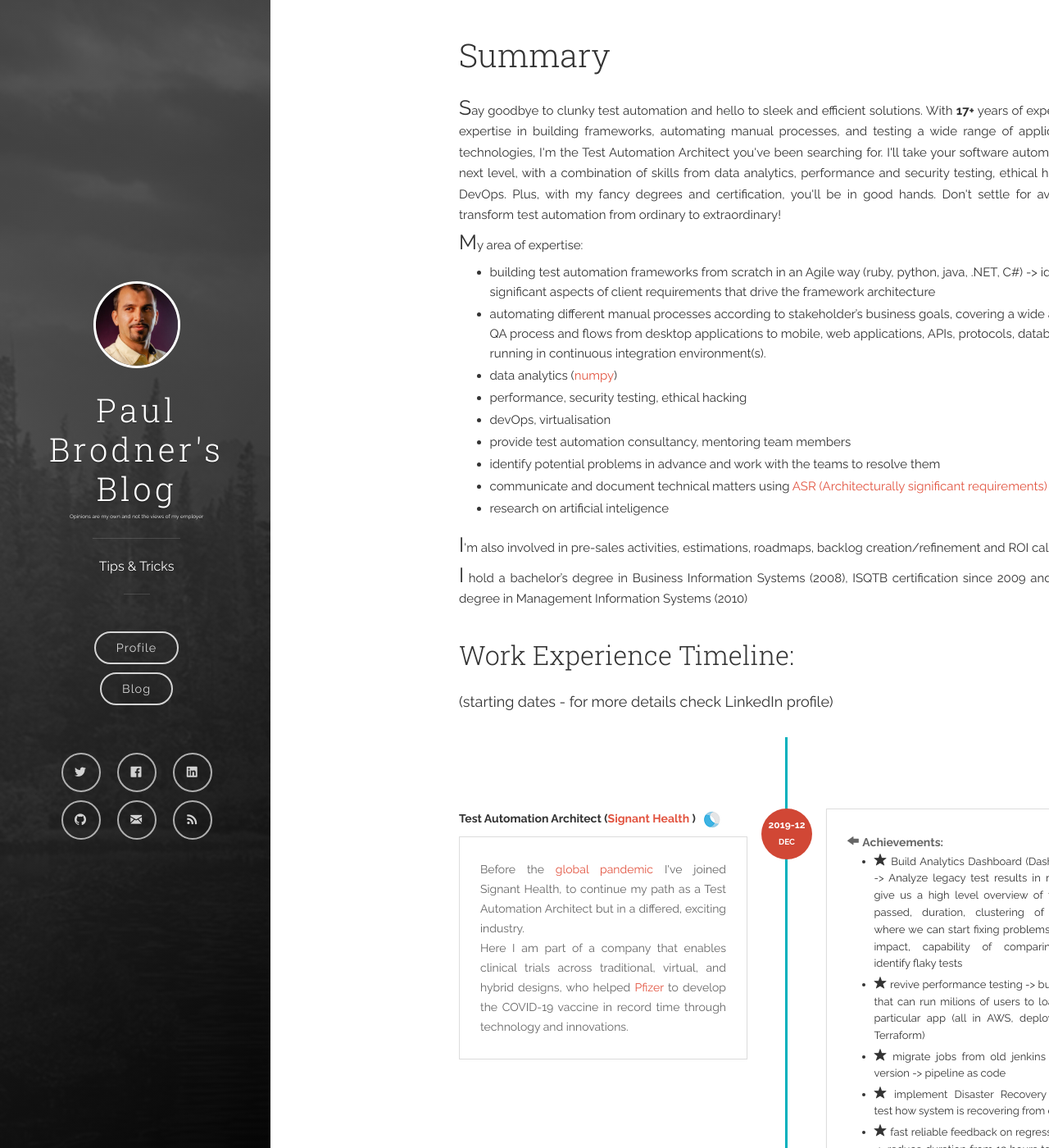
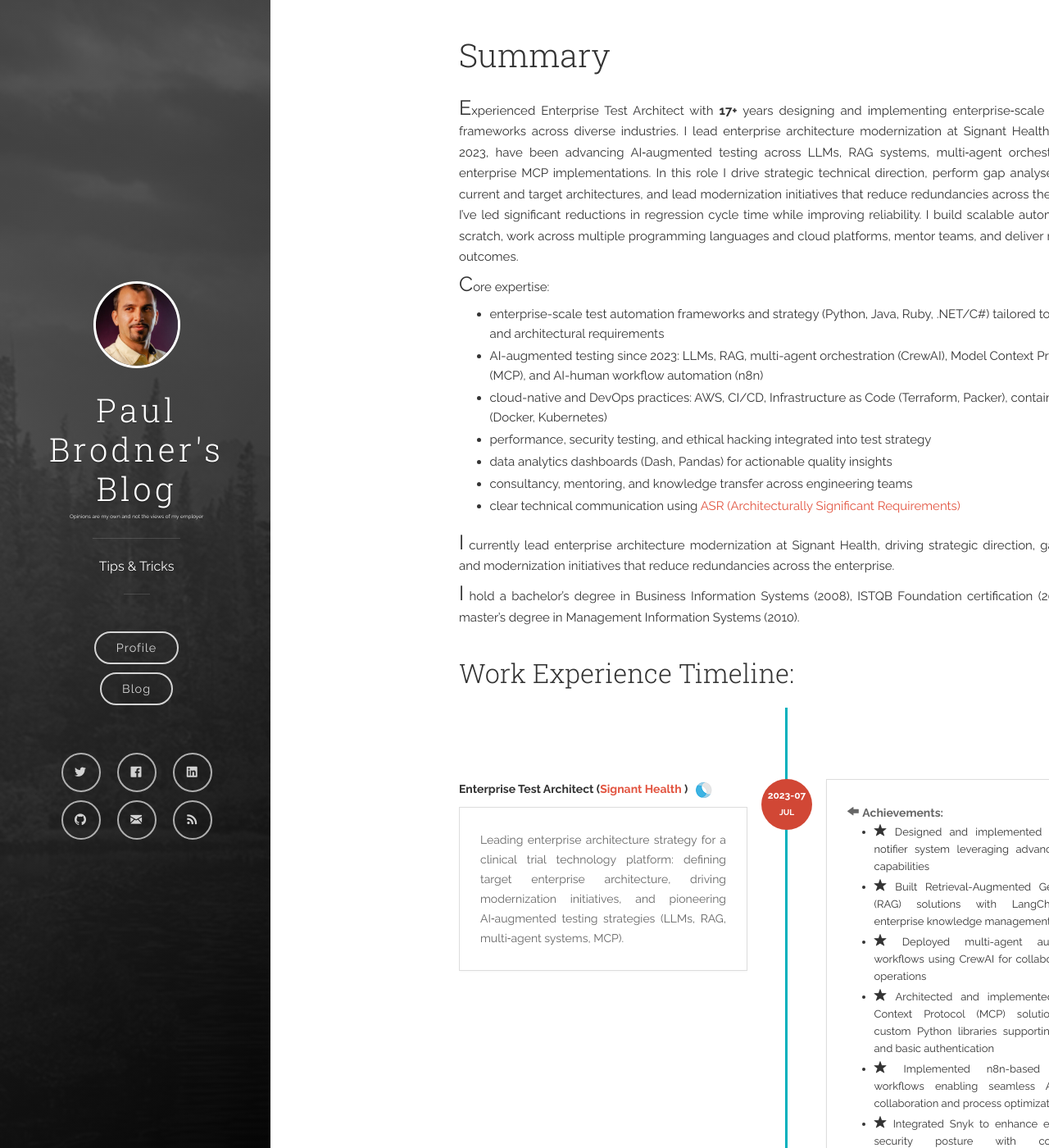
Before and after one commit to paulbrodner/paulbrodner.github.io, a Jekyll site: the page built from profile.md, in a window 1280 px wide and 1400 px high. Shown: the whole window at 82% size. Built offline with Jekyll 4.4.1, drawn with Linux system fonts in a browser that asks for light colours; comment, search, counter and statistics services are not loaded; some of the changed text lies outside the part shown.

Commit message:
updating profile (#41)

```diff
--- a/_data/profile.json
+++ b/_data/profile.json
@@ -1,21 +1,17 @@
 
 {
   "short_intro": [
-
-    {"intro": "My area of expertise:", "details": [
-      "building test automation frameworks from scratch in an Agile way (ruby, python, java, .NET, C#) -> identify significant aspects of client requirements that drive the framework architecture",
-      "automating different manual processes according to stakeholder’s business goals, covering a wide area of E2E QA process and flows from desktop applications to mobile, web applications, APIs, protocols, database - all running in continuous integration environment(s).",
-      "data analytics (<a href='https://numpy.org/' target=\"_blank\">numpy</a>)",
-      "performance, security testing, ethical hacking",
-      "devOps, virtualisation",
-      "provide test automation consultancy, mentoring team members",
-      "identify potential problems in advance and work with the teams to resolve them",
-      "communicate and document technical matters using <a href='https://en.wikipedia.org/wiki/Architecturally_significant_requirements' target=\"_blank\">ASR (Architecturally significant requirements)</a>",
-      "research on artificial inteligence"
-
+    {"intro": "Core expertise:", "details": [
+      "enterprise-scale test automation frameworks and strategy (Python, Java, Ruby, .NET/C#) tailored to business and architectural requirements",
+      "AI-augmented testing since 2023: LLMs, RAG, multi-agent orchestration (CrewAI), Model Context Protocol (MCP), and AI-human workflow automation (n8n)",
+      "cloud-native and DevOps practices: AWS, CI/CD, Infrastructure as Code (Terraform, Packer), containerization (Docker, Kubernetes)",
+      "performance, security testing, and ethical hacking integrated into test strategy",
+      "data analytics dashboards (Dash, Pandas) for actionable quality insights",
+      "consultancy, mentoring, and knowledge transfer across engineering teams",
+      "clear technical communication using <a href='https://en.wikipedia.org/wiki/Architecturally_significant_requirements' target=\"_blank\">ASR (Architecturally Significant Requirements)</a>"
     ]},
-    {"intro": "I'm also involved in pre-sales activities, estimations, roadmaps, backlog creation/refinement and ROI calculation."},
-    {"intro": "I hold a bachelor’s degree in Business Information Systems (2008), ISQTB certification since 2009 and a master’s degree in Management Information Systems (2010)"}
+    {"intro": "I currently lead enterprise architecture modernization at Signant Health, driving strategic direction, gap analysis, and modernization initiatives that reduce redundancies across the enterprise."},
+    {"intro": "I hold a bachelor’s degree in Business Information Systems (2008), ISTQB Foundation certification (2009), and a master’s degree in Management Information Systems (2010)."}
   ],
 
   "work": [
@@ -28,7 +24,7 @@
       "startDate": "2008-06",
       "startYear": "2008",
       "startMonth": "JUN",
-      "summary": "Starting my careen in testing as a QA Engineer. Here I've learned how to Design, Develops and execute Tests including common and uncommon use cases, how to do performance testing, stress and stability testing, in order to fulfill the quality of the software. At Embarcadero I've learned <a href='https://en.wikipedia.org/wiki/Delphi_(software)' target=\"_blank\">Delphi</a> as the main programming language to automate <a href='https://docs.embarcadero.com/products/er_studio/' target=\"_blank\">ERStudio Data Architect</a>. <br>One year later (2009), I've taken the <a href='https://www.istqb.org' target=\"_blank\"'>ISTQB Certification (Foundation Level).</a>"
+      "summary": "Starting my career in testing as a QA Engineer. Here I learned how to design, develop, and execute tests across common and uncommon use cases, including performance, stress, and stability testing to ensure software quality. At Embarcadero I learned <a href='https://en.wikipedia.org/wiki/Delphi_(software)' target=\"_blank\">Delphi</a> as the primary language to automate <a href='https://docs.embarcadero.com/products/er_studio/' target=\"_blank\">ERStudio Data Architect</a>. <br>In 2009 I obtained the <a href='https://www.istqb.org' target=\"_blank\"'>ISTQB Certification (Foundation Level).</a>"
     },
     {
       "name": "OSF Global Services",
@@ -39,7 +35,7 @@
       "startDate": "2010-11",
       "startYear": "2010",
       "startMonth": "NOV",
-      "summary": "After two years in the field, I continue working @ OSF Global Services (now <a href='https://osf.digital/' target=\"_blank\">OSF Digital</a>). Here I started to work intensively with Ruby language to implement basic framework for testing Web Application for differed customers."
+      "summary": "After two years in the field, I continued working at OSF Global Services (now <a href='https://osf.digital/' target=\"_blank\">OSF Digital</a>). Here I worked extensively with Ruby to implement foundational frameworks for testing web applications for different customers."
     },
     {
       "name": "OSF Global Services",
@@ -50,7 +46,7 @@
       "startDate": "2011-05",
       "startYear": "2011",
       "startMonth": "MAY",
-      "summary": "I love ruby as programming language so I've started to work as a RoR (Ruby and Rails) developer for ~1.5 years. Here I've started to practical use <a href='https://en.wikipedia.org/wiki/Behavior-driven_development' target=\"_blank\">BDD (Behaviour Driven Development)</a> to implement and finalize a Web Application similar to Dropbox."
+      "summary": "I love Ruby as a programming language, so I worked as a Ruby on Rails developer for ~1.5 years. Here I began to apply <a href='https://en.wikipedia.org/wiki/Behavior-driven_development' target=\"_blank\">BDD (Behavior‑Driven Development)</a> to implement and deliver a web application similar to Dropbox."
     },
     {
       "name": "OSF Global Services",
@@ -61,7 +57,7 @@
       "startDate": "2012-03",
       "startYear": "2012",
       "startMonth": "MAR",
-      "summary": "There were multiple projects outsourced by our company where automation testing was required to speed up development cycle. In 2012 I've become a <strong>QA Team Lead</strong> managing more than four projects simultaneous.<br>I acted as a key point for all QA aspects of releases, providing formal feedback based on best practices. For my automation tests I've used Ruby as programming language.<br>Coach, solve work problems and perform internal training mostly on automation side was part of the job."
+      "summary": "Multiple outsourced projects required automation to accelerate the development cycle. In 2012 I became a <strong>QA Team Lead</strong>, managing more than four projects simultaneously.<br>I served as a key point for all QA aspects of releases, providing formal feedback based on best practices. For automation I used Ruby as the primary language.<br>Coaching, solving work problems, and delivering internal training—primarily on automation—were part of the role."
     },
     {
       "name": "Ness",
@@ -72,7 +68,7 @@
       "startDate": "2014-10",
       "startYear": "2014",
       "startMonth": "OCT",
-      "summary": "New company, new oportunities ahead!<br>Here, I've started to develop and implement tests in <a href='https://en.wikipedia.org/wiki/Java_(programming_language)' target=\"_blank\">Java</a> for a big customer (Alfresco now <a href='https://www.alfresco.com/' target=\"_blank\">Hyland</a>). Their powerfull, highly scalable enterprise content management (ECM) solution needed some love in terms of testing, to validate differed configuration, integration with productivity applications like Office, Google Docs, <a href='https://salesforce.com/' target=\"_blank\">Salesforce</a>, to test the deployment or even the SDK compatibilities between tests. <br> As a Senior Automation Engineer I was responsible of maintaining and bringing up to date thousands of legacy tests that were britle sometimes, took long time to complete, or was implemented using differed anti-patterns."
+      "summary": "New company, new opportunities ahead!<br>Here I developed and implemented tests in <a href='https://en.wikipedia.org/wiki/Java_(programming_language)' target=\"_blank\">Java</a> for a large customer (Alfresco, now <a href='https://www.alfresco.com/' target=\"_blank\">Hyland</a>). Their powerful, highly scalable enterprise content management (ECM) solution needed robust testing to validate different configurations, integrations with Office, Google Docs, and <a href='https://salesforce.com/' target=\"_blank\">Salesforce</a>, deployment scenarios, and SDK compatibility across versions. <br>As a Senior Automation Engineer I maintained and modernized thousands of legacy tests that were sometimes brittle, took a long time to complete, or were implemented using various anti‑patterns."
     },
     {
       "name": "Ness",
@@ -83,7 +79,7 @@
       "startDate": "2016-02",
       "startYear": "2016",
       "startMonth": "FEB",
-      "summary": "Same company, same Alfresco client, same testing issues. A need for a new tool arised, so I took the challenging position as a QA Automation Architect to build <a href='2019/tas/'>TAS</a>. <br>In my new role, I've started to provide technical leadership and strategic direction on automation testing and even being involved in implementing and adopting <a href='https://en.wikipedia.org/wiki/Capability_Maturity_Model_Integration' target=\"_blank\">CMMI (Capability Maturity Model Integration)</a> processes within Ness Iasi.<br>I've worked closely with with Solutioning team, in order to define and implement POCs for different testing problems, where I've defined differed cost/benefits reports, found alternative technical solutions, identified resource requirements, defined project estimates and also technical specification.<br> I was the point of contact in Romania on Test Automation side."
+      "summary": "Same company, same Alfresco client, similar testing issues. A need for a new tool arose, so I took the challenging position of QA Automation Architect to build <a href='2019/tas/'>TAS</a>. <br>In this role I provided technical leadership and strategic direction for automation testing and contributed to implementing and adopting <a href='https://en.wikipedia.org/wiki/Capability_Maturity_Model_Integration' target=\"_blank\">CMMI (Capability Maturity Model Integration)</a> processes within Ness Iasi.<br>I worked closely with the solutioning team to define and implement POCs for testing challenges, produced cost/benefit analyses, identified resource requirements, defined project estimates, and authored technical specifications.<br>I served as the primary point of contact in Romania for Test Automation."
     },
     {
       "name": "Signant Health",
@@ -94,110 +90,154 @@
       "startDate": "2019-12",
       "startYear": "2019",
       "startMonth": "DEC",
-      "summary": "Before the <a href='https://en.wikipedia.org/wiki/COVID-19_pandemic' target=\"_blank\">global pandemic</a> I've joined Signant Health, to continue my path as a Test Automation Architect but in a  differed, exciting industry. <br>Here I am part of a company that enables clinical trials across traditional, virtual, and hybrid designs, who helped <a href='https://www.pfizer.com/' target=\"_blank\">Pfizer</a> to develop the COVID-19 vaccine in record time through technology and innovations.",
+      "summary": "Before the <a href='https://en.wikipedia.org/wiki/COVID-19_pandemic' target=\"_blank\">global pandemic</a> I joined Signant Health to continue my path as a Test Automation Architect in a different, exciting industry. <br>Signant enables clinical trials across traditional, virtual, and hybrid designs and helped <a href='https://www.pfizer.com/' target=\"_blank\">Pfizer</a> develop the COVID‑19 vaccine in record time through technology and innovation.",
       "achievemnts": [
-        "Build Analytics Dashboard (Dash, Panda) -> Analyze legacy test results in real time, give us a high level overview of the tests passed, duration, clustering of defects, where we can start fixing problems with big impact, capability of comparing runs, identify flaky tests",
-        "revive performance testing ->  build a tool that can run milions of users to load test a particular app (all in AWS, deployed with Terraform)",
-        "migrate jobs from old jenkins to latest version -> pipeline as code",
-        "implement Disaster Recovery tests -> test how system is recovering from disater(s)",
+        "Built Analytics Dashboard (Dash, Pandas) to analyze legacy test results in real time, provide high‑level overviews (pass rate, duration), cluster defects, compare runs, and identify flaky tests",
+        "Revived performance testing by building a tool capable of simulating millions of users to load test applications (AWS, deployed with Terraform)",
+        "Migrated jobs from legacy Jenkins to the latest version using Pipeline as Code",
+        "Implemented Disaster Recovery tests to validate system resilience and recovery from disasters",
         "fast reliable feedback on regression tests -> reduce duration from 13 hours to 3 hours, increase passing percentage to 99%",
-        "build a python package for integrating test with Jira XRAY -> automatic generating test cases in XRay, updating status of execution",
-        "enhance Docker images used in tests ->  reducing size from 4GB to 600MB - cutting costs of download, fast feedback enabled",
-        "reduce technical dept -> migrate code, pipelines from legacy source code repository to new version",
-        "AWS Lift & Shift effort -> move code from inhouse infrastrucute towards the cloud",
-        "build automatic mechanism to identify bugs from product OR test environment -> testers will not spend hours to identify the root cause of a failure"
+        "Built a Python package for integrating tests with Jira XRAY: automatic test case generation and execution status updates",
+        "Enhanced Docker images used in tests, reducing size from 4GB to 600MB—cutting download costs and enabling faster feedback",
+        "Reduced technical debt: migrated code and pipelines from a legacy source control system to the current platform",
+        "AWS Lift & Shift: moved workloads from in‑house infrastructure to the cloud",
+        "Built an automated mechanism to distinguish product bugs from environment issues, reducing manual triage time"
+      ]
+    },
+    {
+      "name": "Signant Health",
+      "location": "Iasi",
+      "position": "Lead Test Automation Architect",
+      "url": "https://www.signanthealth.com/",
+      "logo": "work/sh-logo.png",
+      "startDate": "2022-04",
+      "startYear": "2022",
+      "startMonth": "APR",
+      "summary": "Strategic leadership role overseeing automation architecture, framework evolution, and team development.",
+      "achievemnts": [
+        "Defined comprehensive automation strategies enabling earlier and more reliable regression testing",
+        "Developed and applied frameworks addressing functionality, performance, scalability, and maintainability",
+        "Collaborated with Software Architects to improve test automation hardware and system architecture",
+        "Elevated team capabilities through education, mentorship, and rigorous code review practices",
+        "Established and enforced quality standards for test automation implementations"
+      ]
+    },
+    {
+      "name": "Signant Health",
+      "location": "Iasi",
+      "position": "Enterprise Test Architect",
+      "url": "https://www.signanthealth.com/",
+      "logo": "work/sh-logo.png",
+      "startDate": "2023-07",
+      "startYear": "2023",
+      "startMonth": "JUL",
+      "summary": "Leading enterprise architecture strategy for a clinical trial technology platform: defining target enterprise architecture, driving modernization initiatives, and pioneering AI‑augmented testing strategies (LLMs, RAG, multi‑agent systems, MCP).",
+      "achievemnts": [
+        "Designed and implemented an EOL-notifier system leveraging advanced LLM capabilities",
+        "Built Retrieval-Augmented Generation (RAG) solutions with LangChain for enterprise knowledge management",
+        "Deployed multi-agent automation workflows using CrewAI for collaborative AI operations",
+        "Architected and implemented Model Context Protocol (MCP) solutions with custom Python libraries supporting OAuth and basic authentication",
+        "Implemented n8n-based internal workflows enabling seamless AI‑human collaboration and process optimization",
+        "Integrated Snyk to enhance enterprise security posture with continuous vulnerability scanning",
+        "Led gap analysis between current and target architectures; authored comprehensive transition plans",
+        "Ensured cross-product technical integration and adherence to enterprise standards",
+        "Supported modernization of legacy products to modern software patterns and deployment infrastructure",
+        "Provided enterprise architecture guidance and coordination to multiple engineering teams",
+        "Identified opportunities for shared services and redundancy reduction across the enterprise",
+        "Supported team growth by identifying skill gaps and creating learning opportunities"
       ]
     }
 
   ],
 
   "knows": [
-    "python",
-    "java",
-    "docker",
-    "docker-compose",
-    "selenium",
-    "linux",
-    "shell",
-    "ssh",
+    "Python",
+    "Java",
+    "C#/.NET",
+    "Ruby",
+    "JavaScript",
+    "SQL",
+    "Test Automation Frameworks",
+    "Selenium",
+    "WebDriver",
+    "Watir",
+    "Cucumber",
+    "TestNG",
+    "JUnit",
+    "Contract Testing",
+    "Model Based Testing",
+    "TDD",
+    "BDD",
+    "API Testing (REST/SOAP)",
+    "Performance Testing",
+    "JMeter",
+    "Security Testing",
+    "Web Penetration Testing",
+    "Snyk",
+    "DevOps",
+    "CI/CD",
+    "Jenkins",
+    "Bamboo",
+    "GitHub Actions",
+    "Docker",
+    "Docker Compose",
+    "Kubernetes",
     "AWS",
-    "CI/CD",
+    "AWS Lambda",
+    "AWS DynamoDB",
+    "AWS S3",
+    "AWS EC2",
+    "AWS Bedrock",
+    "Infrastructure as Code",
     "Terraform",
     "Packer",
-    "Jenkins",
-    "Model Based Testing",
-    "Bamboo",
-    "Ruby",
+    "PostgreSQL",
+    "MongoDB",
+    "SQL Server",
+    "Elasticsearch",
+    "Linux",
+    "Shell",
+    "SSH",
     "Git",
-    "Microsoft Flows",
-    "Scrum",
-    "Quality Assurance",
-    "Test Planning",
-    "Performance Testing",
-    "Test Management",
-    "SQL Server",
-    "Test Strategies",
-    "Jira",
-    "JUnit",
-    "TestNG",
-    "Watir",
-    "Cucumber",
-    "TDD (Test Driven Development)",
-    "AWS Lambda",
-    "AWS DynamoDB",
-    "MongoDB",
-    "PostgreSQL",
-    "JMeter",
-    "TestLink",
-    "Test Rail",
-    "OOP",
-    "Tomcat",
-    "Eclipse",
+    "Subversion",
+    "Spring Boot",
+    "ASP.NET",
+    "IIS",
+    "Delphi",
+    "Visual Basic",
     "CSS",
     "JDBC",
-    "Codding Standards",
-    "Coaching",
-    "Visual Basic",
-    "Delphi",
-    "Database Modeling",
-    "ASP.NET",
-    "IIS",
-    "RSpect",
-    "BDD",
-    "POC",
-    "test automation frameworks",
-    "git",
-    "subversion",
-    "WebDriver",
-    "Kubernetes",
-    "Elasticsearch",
+    "Coding Standards",
+    "OOP",
+    "Data Science",
+    "NumPy",
+    "Jupyter",
+    "Dash",
+    "Plotly",
+    "AI & LLMs",
+    "LangChain",
+    "CrewAI",
+    "RAG",
+    "MCP (Model Context Protocol)",
+    "n8n",
+    "OpenAI",
+    "Claude",
+    "Cursor IDE",
+    "Claude Code",
     "Creative Thinking",
     "Mind Mapping",
     "Identifying Patterns or Connections",
     "Problem Solving",
-    "Creativity",
     "Communication",
     "Teamwork",
-    "Self-Taught",
-    "Data-Science",
-    "numpy",
-    "jupyter",
-    "spring-boot",
-    "C#",
-    ".NET",
-    "Dash",
-    "plotly",
-    "Contract Testing",
-    "Security Testing",
-    "Web Penetration Testing",
-    "Capture the Flag (CTF) challenges"
+    "Self-Taught"
   ] ,
 
   "awards": [
     {"when": "Jan 2010", "what": "Employee of Quarter II @EMBARCADERO"},
     {"when": "Jan 2012", "what": "Top Bug Hunter @OSF GLOBAL SERVICES"},
-    {"when": "March 2021", "what": "Trial Awards Special Mention! @SIGNANT HEALTH", "review": "For the huge impact on TrialConsent Q&A. Outstanding job with creating Disaster Recovery test, performance tests, migration of test automation to AWS and Python3 upgrade. You act lie a real enabler for the Trial Consent Team and your work is invaluable for us!<br>Tudo Cozac (Director of R&D)"},
-    {"when": "September 2021", "what": "Trial Awards @SIGNANT HEALTH", "review": "Paul your work on Regression and Testing Architecture is outstanding and has huge impact on Trial Consent. For amazing work on CI pipeline migration. For beign always present, always helping, always habing the solution for everithing. For excellent improvement on precondition data creation, for overall QA team guidance (and not only).<br>Tudo Cozac (Director of R&D)"},
+    {"when": "March 2021", "what": "Trial Awards Special Mention! @SIGNANT HEALTH", "review": "For the huge impact on TrialConsent Q&A. Outstanding job with creating Disaster Recovery test, performance tests, migration of test automation to AWS and Python3 upgrade. You act like a real enabler for the Trial Consent Team and your work is invaluable for us!<br>Tudo Cozac (Director of R&D)"},
+    {"when": "September 2021", "what": "Trial Awards @SIGNANT HEALTH", "review": "Paul, your work on Regression and Testing Architecture is outstanding and has huge impact on Trial Consent. For amazing work on CI pipeline migration. For being always present, always helping, always having the solution for everything. For excellent improvement on precondition data creation, for overall QA team guidance (and not only).<br>Tudo Cozac (Director of R&D)"},
     {"when":"September 2021", "what": "Team Player @SIGNANT HEALTH", "review": "Paul, your involvement into the NRF framework will surely make it a great success. Thanks! <br>(Director R&D Romania)"},
     {"when":"January 2022", "what": "Team Player @SIGNANT HEALTH", "review":"Great work with L&S Production cut-over testing. Well prepared testing and professionally done work. Thank you! <br>(VP Testing Service)"}
   ],
--- a/_includes/head.html
+++ b/_includes/head.html
@@ -49,4 +49,5 @@
   <link rel="stylesheet" href="{{ site.baseurl }}/css/main.css?{{site.time | date: '%s%N'}}">
   <link rel="canonical" href="{% if page.canonical %}{{ page.canonical }}{% else %}{{ page.url | replace:'index.html','' | prepend: site.baseurl | prepend: site.url }}{% endif %}">
   <link rel="alternate" type="application/rss+xml" title="{{ site.title }}" href="{{ site.baseurl }}/feed.xml">
+
 </head>
--- a/_includes/tagcloud.html
+++ b/_includes/tagcloud.html
@@ -1,5 +1,7 @@
-<!-- Script pointing to tag cloud scripts -->
-<script src="{{ site.baseurl }}/js/tagcloud.jquery.js" type="text/javascript"></script>
+<!-- jQuery must be loaded before the TagCloud plugin -->
+<script src="https://ajax.googleapis.com/ajax/libs/jquery/3.3.1/jquery.min.js"></script>
+
+<!-- TagCloud plugin -->
 <script src="{{ site.baseurl }}/js/tagcloud.jquery.min.js" type="text/javascript"></script>
 
 <script type="text/javascript">
--- a/_includes/timeline-article.html
+++ b/_includes/timeline-article.html
@@ -1,7 +1,4 @@
 <h3>Work Experience Timeline:</h3>
-<span>
-    <p>(starting dates - for more details check LinkedIn profile)</p>
-</span>
 <timeline-section>
     <section id="conference-timeline">
         <!-- <div class="timeline-start">graduated</div> -->
--- a/_layouts/profile.html
+++ b/_layouts/profile.html
@@ -11,7 +11,7 @@ layout: page
 <h2>
     Summary</h2>
 <div class="summary">
-    <p><span class="first-letter">S</span>ay goodbye to clunky test automation and hello to sleek and efficient solutions. With <strong>{{ site.time | date: '%Y' | minus :2008 }}+</strong> years of experience and expertise in building frameworks, automating manual processes, and testing a wide range of applications and technologies, I'm the Test Automation Architect you've been searching for. I'll take your software automation to the next level, with a combination of skills from data analytics, performance and security testing, ethical hacking, and DevOps. Plus, with my fancy degrees and certification, you'll be in good hands. Don't settle for average, let's transform test automation from ordinary to extraordinary!</p>
+    <p><span class="first-letter">E</span>xperienced Enterprise Test Architect with <strong>{{ site.time | date: '%Y' | minus :2008 }}+</strong> years designing and implementing enterprise‑scale automation frameworks across diverse industries. I lead enterprise architecture modernization at Signant Health and, since 2023, have been advancing AI‑augmented testing across LLMs, RAG systems, multi‑agent orchestration, and enterprise MCP implementations. In this role I drive strategic technical direction, perform gap analyses between current and target architectures, and lead modernization initiatives that reduce redundancies across the enterprise. I’ve led significant reductions in regression cycle time while improving reliability. I build scalable automation from scratch, work across multiple programming languages and cloud platforms, mentor teams, and deliver measurable outcomes.</p>
     <p></p>
     {% for sum in site.data.profile.short_intro %}
         {% assign firstLetter = sum["intro"] | slice: 0  %}
```
Also changed, not shown: other parts of _layouts/profile.html (+2 -2 lines).
